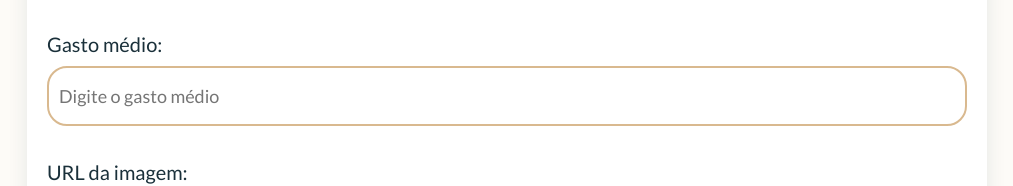
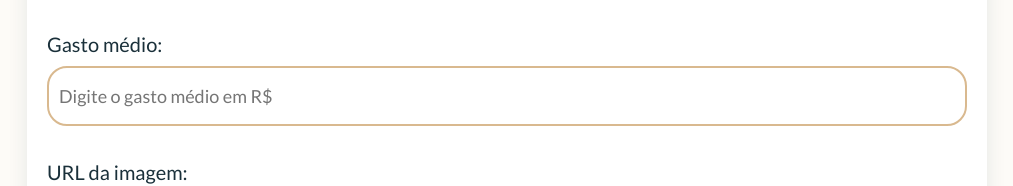
Before and after one commit to LarissaOkamoto/Front-Turismo, a React (Vite) app: page /cadastro in a window 1280 px wide. Shown: the part 843-1029 px from the top of the page, without its empty margins (133-1146 px from the left). Built offline with nearby package versions, Linux system fonts and the light colour scheme; a web font is replaced by a local one.

Commit message:
Atualização campo gasto médio

```diff
--- a/src/pages/Cadastro/index.jsx
+++ b/src/pages/Cadastro/index.jsx
@@ -141,7 +141,7 @@ function Cadastro(){
                 Gasto médio:
                 <input
                     type="number"
-                    placeholder="Digite o gasto médio"
+                    placeholder="Digite o gasto médio em R$"
                     value={gastoMedio}
                     onChange={(e) => setGastoMedio(e.target.value)}
                 />
```
